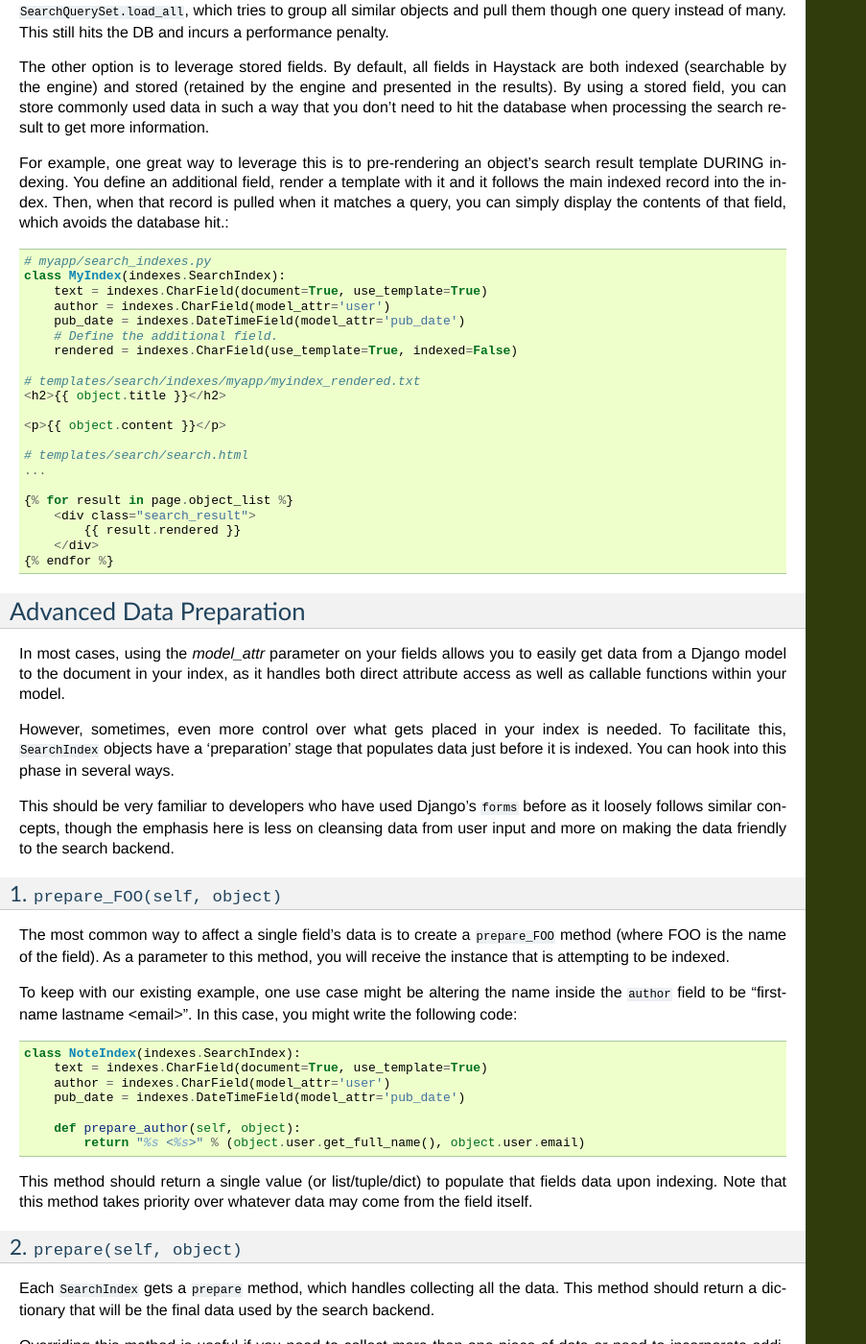
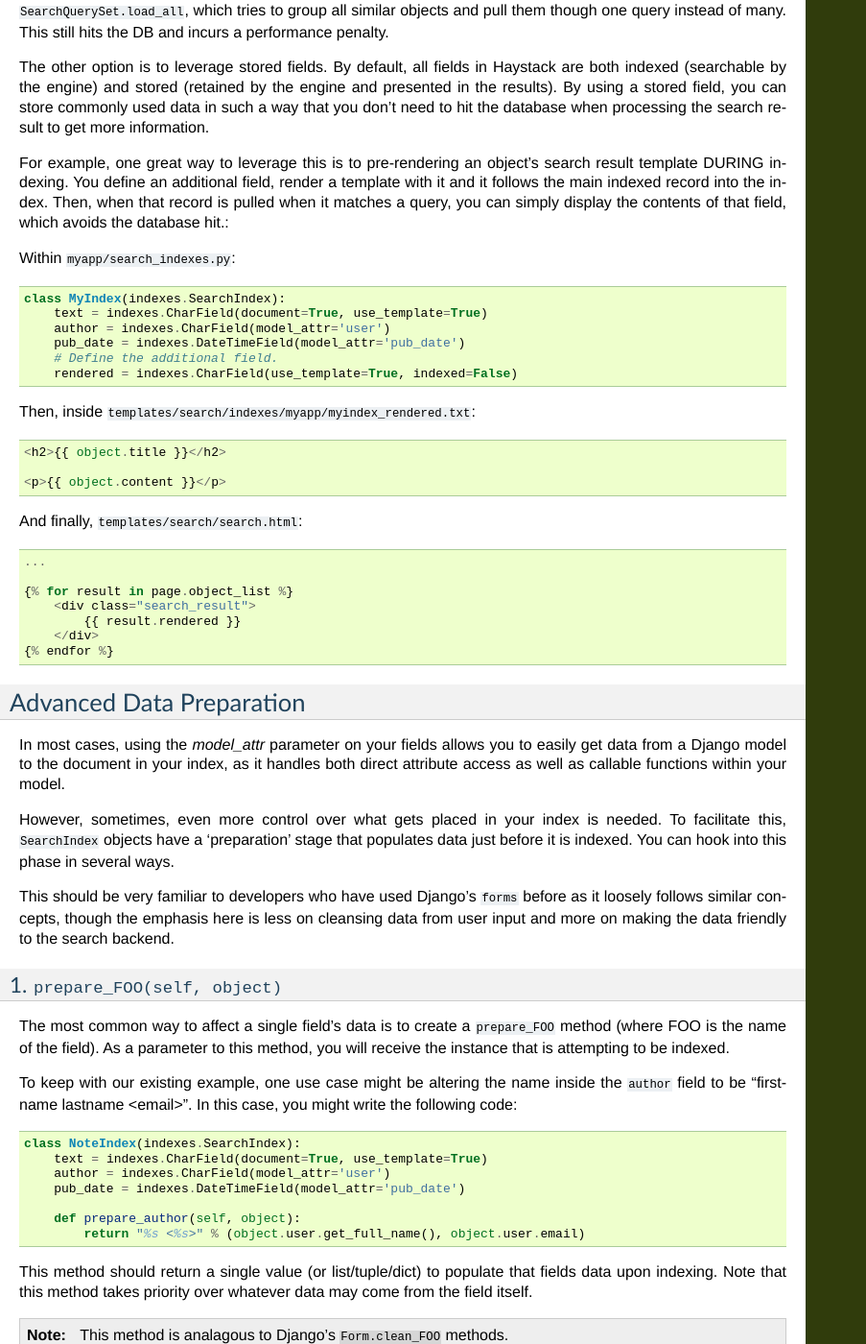
Before and after one commit to django-haystack/django-haystack, a Sphinx documentation site: the page built from docs/searchindex_api.rst, in a window 1280 px wide and 1400 px high, scrolled down 1493 px. Shown: the whole window at 96% size, without its empty margins (0-903 px from the left). Built offline with Sphinx 7.4.7, drawn with Linux system fonts in a browser that asks for light colours; some of the changed text lies outside the part shown.

Commit message:
Refined documentation on preparing SearchIndex data.

```diff
--- a/docs/searchindex_api.rst
+++ b/docs/searchindex_api.rst
@@ -108,9 +108,10 @@
 search result template DURING indexing. You define an additional field, render
 a template with it and it follows the main indexed record into the index. Then,
 when that record is pulled when it matches a query, you can simply display the
-contents of that field, which avoids the database hit.::
+contents of that field, which avoids the database hit.:
 
-    # myapp/search_indexes.py
+Within ``myapp/search_indexes.py``::
+
     class MyIndex(indexes.SearchIndex):
         text = indexes.CharField(document=True, use_template=True)
         author = indexes.CharField(model_attr='user')
@@ -118,12 +119,14 @@
         # Define the additional field.
         rendered = indexes.CharField(use_template=True, indexed=False)
 
-    # templates/search/indexes/myapp/myindex_rendered.txt
+Then, inside ``templates/search/indexes/myapp/myindex_rendered.txt``::
+
     <h2>{{ object.title }}</h2>
 
     <p>{{ object.content }}</p>
 
-    # templates/search/search.html
+And finally, ``templates/search/search.html``::
+
     ...
 
     {% for result in page.object_list %}
@@ -173,6 +176,10 @@
 fields data upon indexing. Note that this method takes priority over whatever
 data may come from the field itself.
 
+.. note::
+
+   This method is analagous to Django's ``Form.clean_FOO`` methods.
+
 
 2. ``prepare(self, object)``
 ----------------------------
@@ -207,6 +214,13 @@
 This method has the final say in all data, overriding both what the fields
 provide as well as any ``prepare_FOO`` methods on the class.
 
+.. note::
+
+   This method is roughly analagous to Django's ``Form.full_clean`` and
+   ``Form.clean`` methods. However, unlike these methods, it is not fired
+   as the result of trying to access ``self.prepared_data``. It requires
+   an explicit call.
+
 
 3. Overriding ``prepare(self, object)`` On Individual ``SearchField`` Objects
 -----------------------------------------------------------------------------
@@ -233,6 +247,10 @@
 Note that this is NOT a recommended approach to storing geographic data in a
 search engine (there is no formal suggestion on this as support is usually
 non-existent), merely an example of how to extend existing fields.
+
+.. note::
+
+   This method is analagous to Django's ``Field.clean`` methods.
 
 
 Method Reference
```
